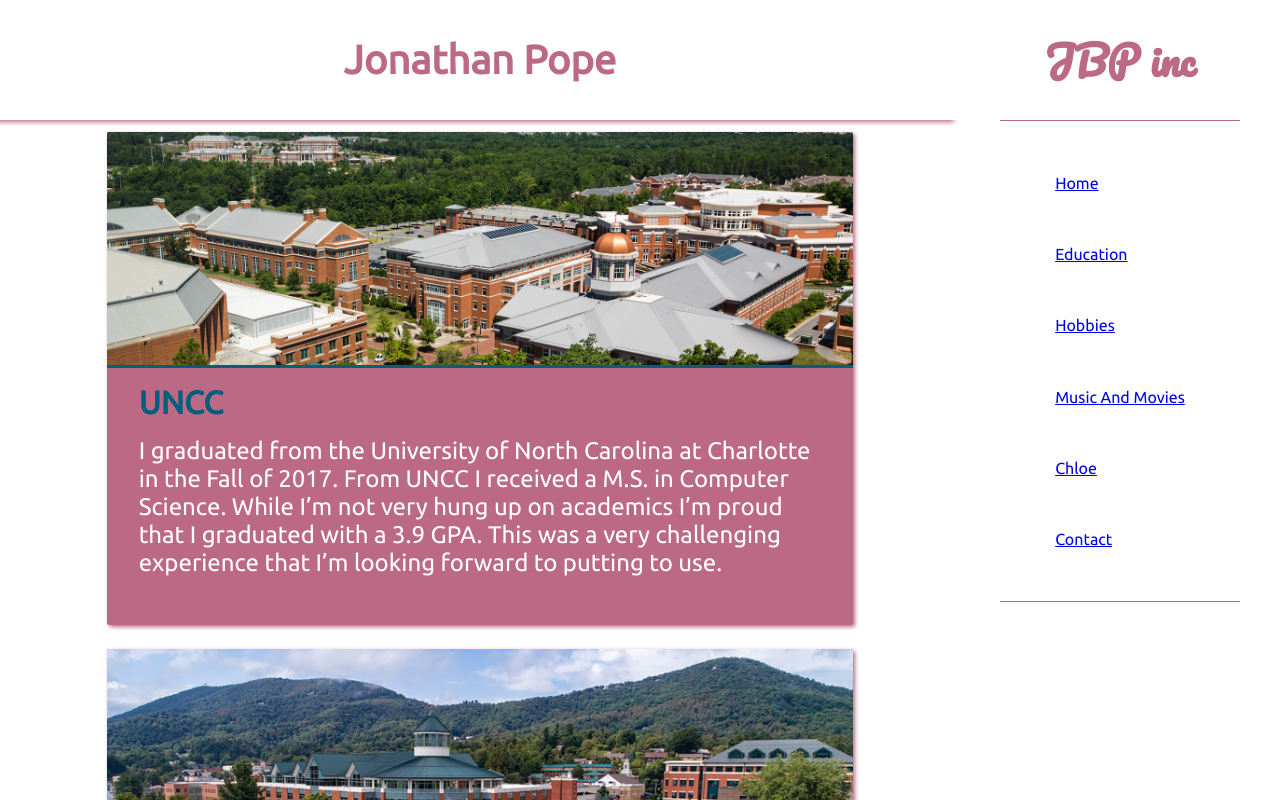
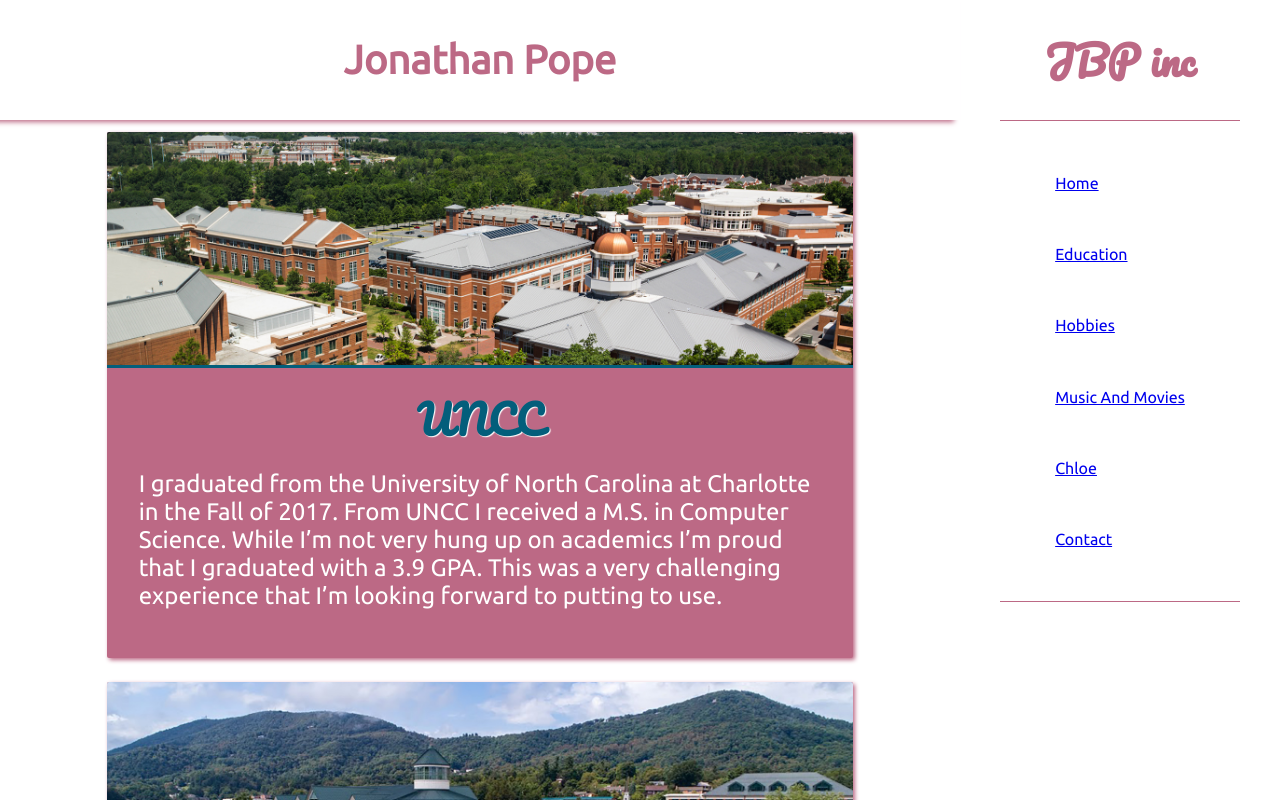
Before and after one commit to popejb1116/jbp-website-ui, a Svelte app: page /education in a window 1280 px wide. Built offline with nearby package versions, Linux system fonts and the light colour scheme.

Commit message:
Edits to font styling in card titles

```diff
--- a/public/global.css
+++ b/public/global.css
@@ -71,45 +71,10 @@
    font-family: 'Ubuntu', sans-serif;
 }
 
-/* CUSTOM SVELTE-ROUTER LINK STYLING */
-/* a {
-   display: flex;
-   align-items: center;
-
-   padding: 0.5rem;
-   width: 75%;
-
-   font-size: 1.25rem;
-   font-weight: bolder;
-   letter-spacing: 0.1rem;
-   text-decoration: none;
-
-   transition: transform 0.25s, color 0.25s;
-   transform: translateX(0);
-   color: var(--theme-primary);
-}
-a:hover {
-   transform: translate(8px);
-   color: var(--theme-accent);
-}
-a:focus {
-   outline: none;
-   background: var(--theme-primary-glass);
-   border-radius: 5px;
-} */
-
-@media (max-width: 1000px) {
-   a {
-      font-size: 1rem;
-   }
-}
-
-
 /* GLOBAL THEME */
 * {
    --theme-primary: #BC6985;
    --theme-primary-glass: rgba(188, 105, 133, 0.1);
    --theme-accent: #6B818C;
    --theme-accent: #035E7B;
-
 }
--- a/src/layout/pages/education/Education.svelte
+++ b/src/layout/pages/education/Education.svelte
@@ -17,12 +17,20 @@
       font-size: 1.5rem;
    }
    .wrapper {
+      display: flex;
+      flex-flow: column nowrap;
+      justify-content: flex-start;
+      align-items: flex-start;
+
       border-top: solid 3px var(--theme-accent);
    }
    .title {
+      align-self: center;
       color: var(--theme-accent);
-      font-size: 2rem;
-      font-weight: 900;
+      font-size: 2.5rem;
+      font-weight: bold;
+      font-family: 'Pacifico', cursive;
+      text-shadow: 1px 1px 1px white;
    }
    .bottom {
       margin-bottom: 2rem;
--- a/src/layout/pages/hobbies/Hobbies.svelte
+++ b/src/layout/pages/hobbies/Hobbies.svelte
@@ -56,6 +56,8 @@
       margin-bottom: 1rem;
       font-size: 1.5rem;
       font-weight: bold;
+      font-family: 'Pacifico', cursive;
+      text-shadow: 1px 1px 1px white;
    }
    .text {
       color: white;
```
